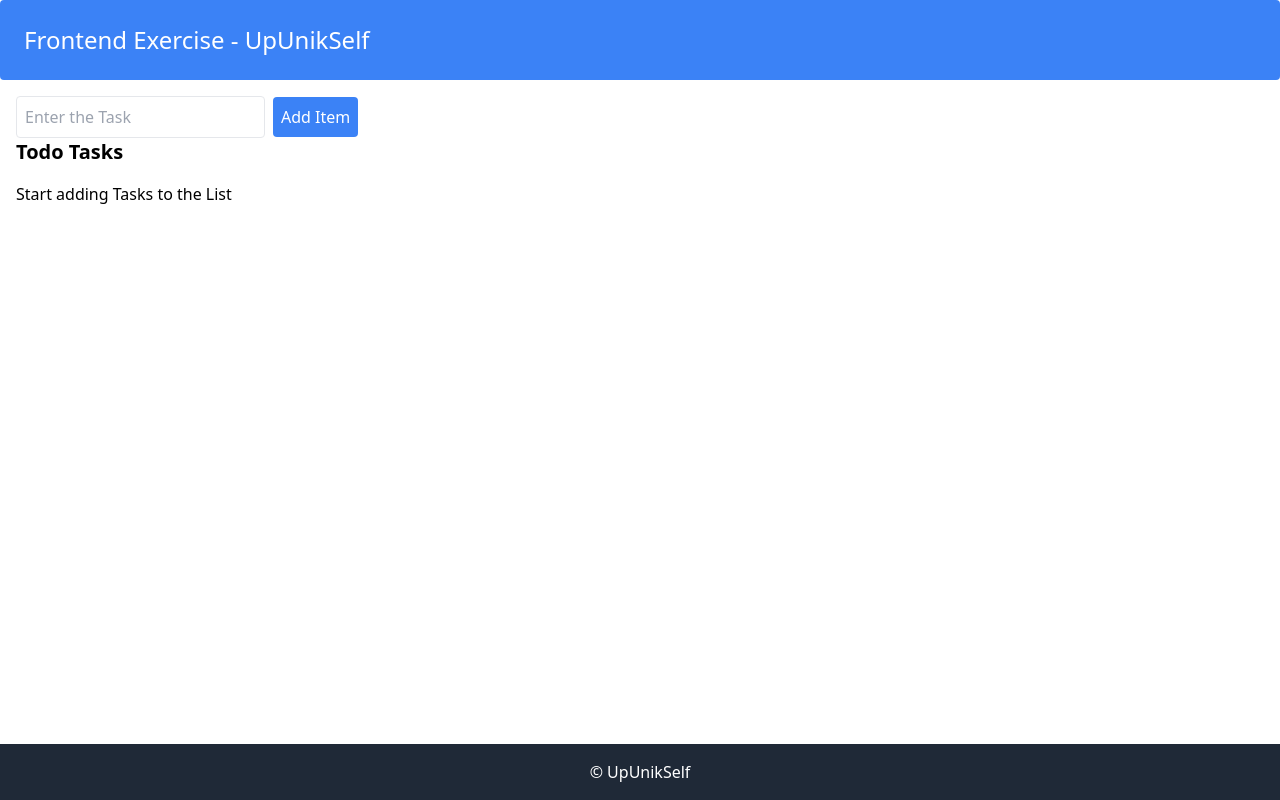
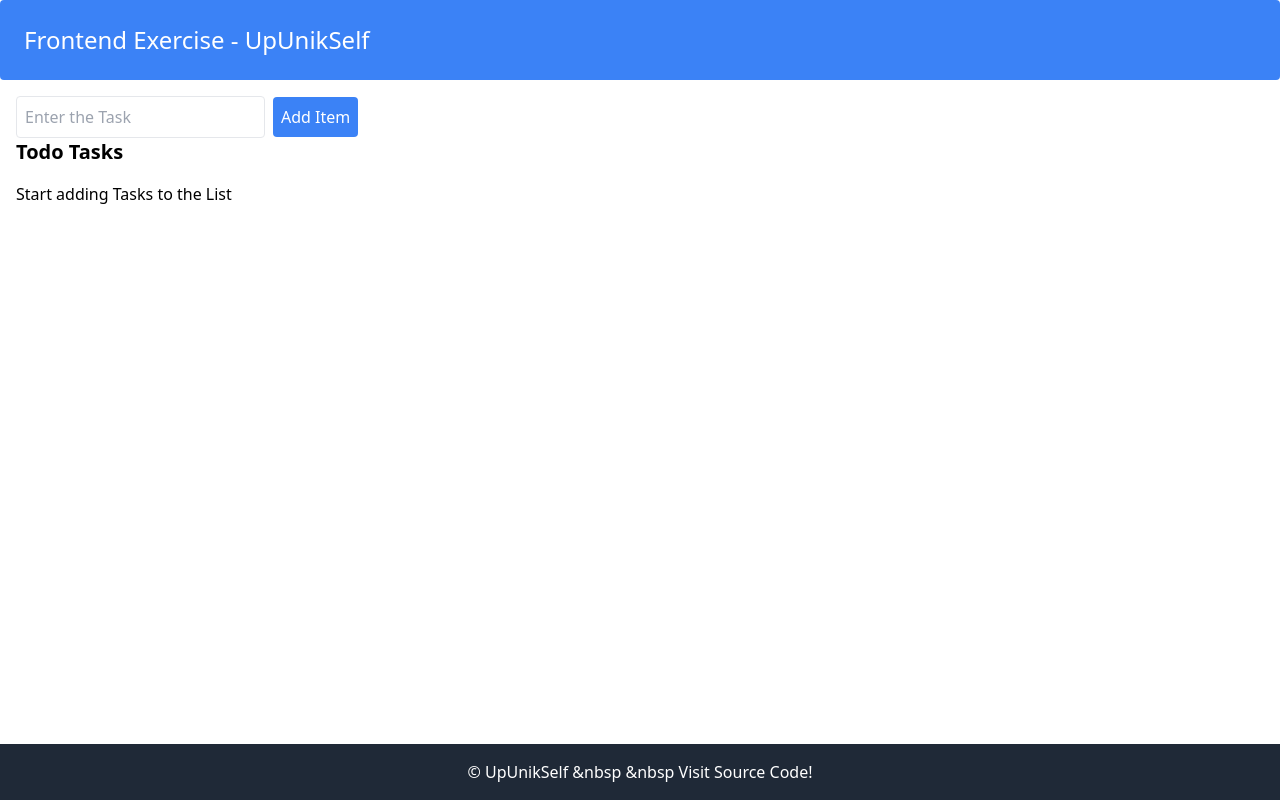
Before and after one commit to raoraghava/UpunikSelf, a React (Create React App) app: page / in a window 1280 px wide. Built offline with nearby package versions, Linux system fonts and the light colour scheme.

Commit message:
Update Footer.js
Included the link to github repo

```diff
--- a/src/components/Footer.js
+++ b/src/components/Footer.js
@@ -2,7 +2,8 @@ import React from "react";
 
 const Footer = () => (
   <footer className="fixed bottom-0 left-0 w-full bg-gray-800 text-white text-center py-4">
-    &copy; UpUnikSelf
+    &copy; UpUnikSelf &nbsp &nbsp <a href="https://github.com/raoraghava/UpunikSelf-Assesment">Visit Source Code!</a>
+
   </footer>
 );
 
```
